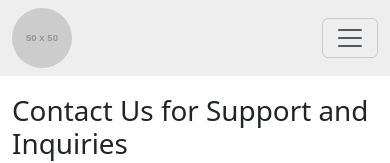
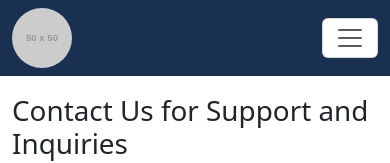
Before and after one commit to MhmdAboMera/NamiTask, a React (Vite) app: page /contact in a window 390 px wide. Shown: the top 163 px of the page. Built offline with nearby package versions, Linux system fonts and the light colour scheme; a web font is replaced by a local one.

Commit message:
Abo Mera

```diff
--- a/src/index.css
+++ b/src/index.css
@@ -217,6 +217,17 @@ html {
     color: #ad2026;
 }
 
+@media (max-width:768px) {
+    .header {
+        background-color: var(--main-color);
+    }
+    .navbar-toggler {
+        background-color: #fff !important;
+    }
+
+
+}
+
 /* end header */
 
 /* start footer */
```
